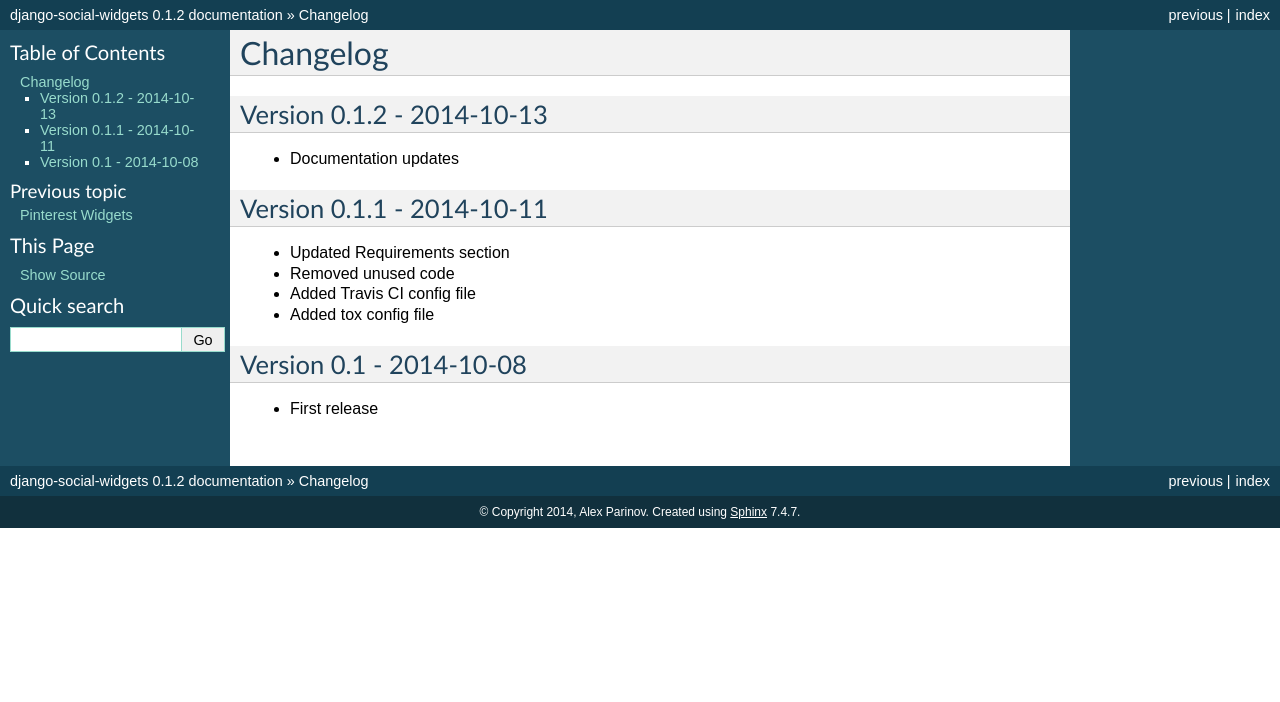
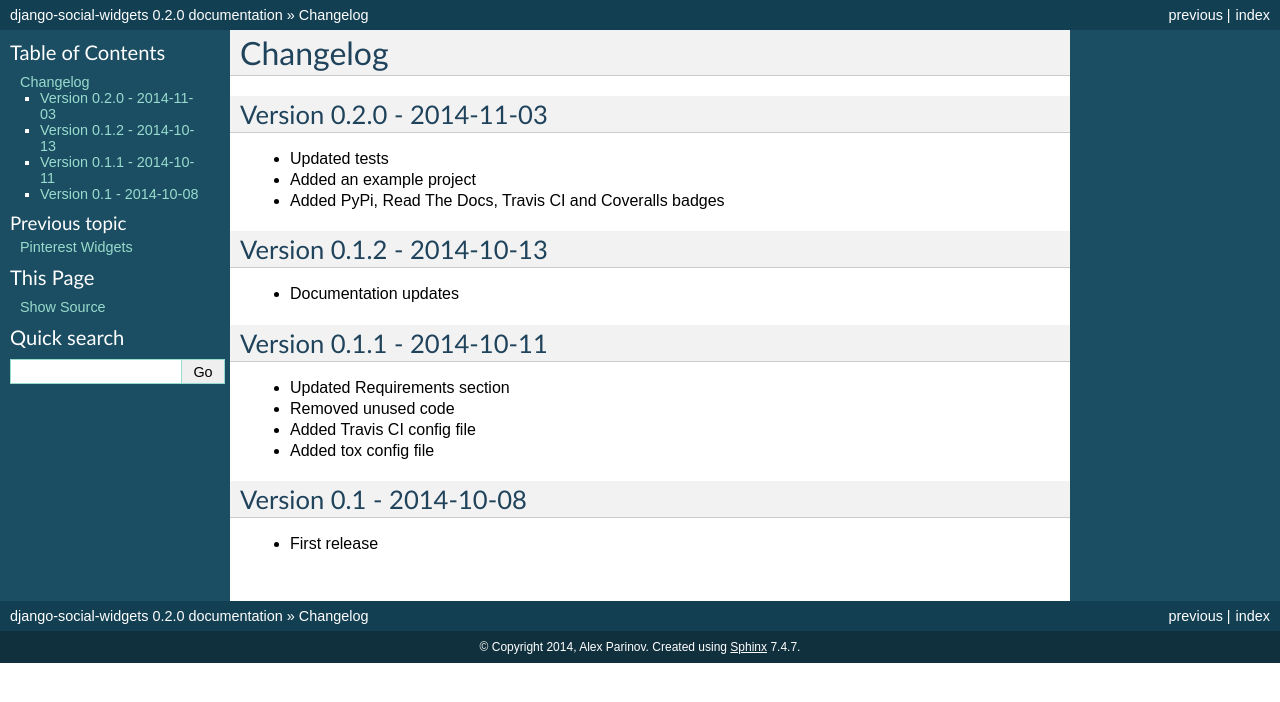
Before and after one commit to creafz/django-social-widgets, a Sphinx documentation site: the page built from docs/changelog.rst, in a window 1280 px wide. Shown: the top 702 px of the page. Built offline with Sphinx 7.4.7, drawn with Linux system fonts in a browser that asks for light colours.

Commit message:
Version 0.2.0

```diff
--- a/docs/changelog.rst
+++ b/docs/changelog.rst
@@ -1,5 +1,11 @@
 Changelog
 =========
+
+Version 0.2.0 - 2014-11-03
+--------------------------
+* Updated tests
+* Added an example project
+* Added PyPi, Read The Docs, Travis CI and Coveralls badges
 
 Version 0.1.2 - 2014-10-13
 --------------------------
--- a/docs/conf.py
+++ b/docs/conf.py
@@ -51,9 +51,9 @@ copyright = u'2014, Alex Parinov'
 # built documents.
 #
 # The short X.Y version.
-version = '0.1.2'
+version = '0.2.0'
 # The full version, including alpha/beta/rc tags.
-release = '0.1.2'
+release = '0.2.0'
 
 # The language for content autogenerated by Sphinx. Refer to documentation
 # for a list of supported languages.
--- a/setup.py
+++ b/setup.py
@@ -8,7 +8,7 @@ os.chdir(os.path.normpath(os.path.join(os.path.abspath(__file__), os.pardir)))
 
 setup(
     name='django-social-widgets',
-    version='0.1.2',
+    version='0.2.0',
     packages=['social_widgets'],
     include_package_data=True,
     license='MIT License',
@@ -19,7 +19,7 @@ setup(
     keywords='Django, social network, template, facebook, twitter',
     url='https://github.com/creafz/django-social-widgets',
     download_url=
-    'https://github.com/creafz/django-social-widgets/tarball/0.1.2',
+    'https://github.com/creafz/django-social-widgets/tarball/0.2.0',
     author='Alex Parinov',
     author_email='creafz@gmail.com',
     classifiers=[
```
